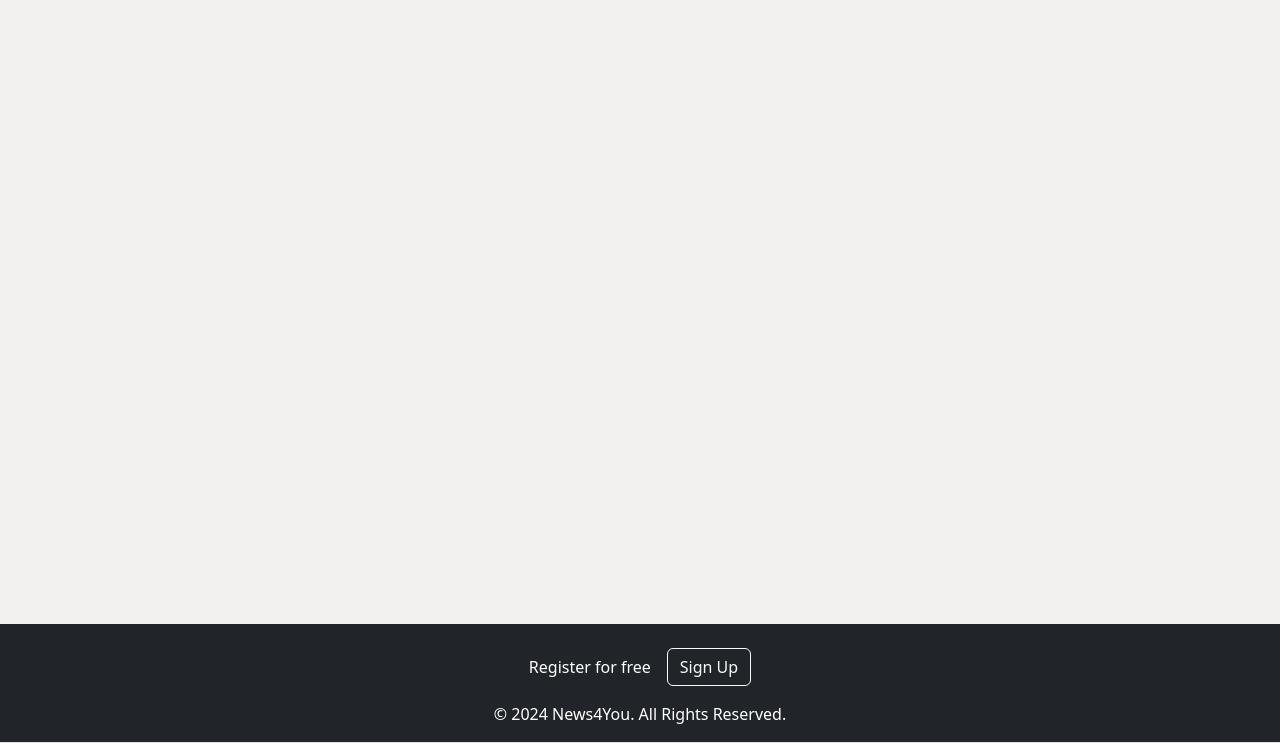
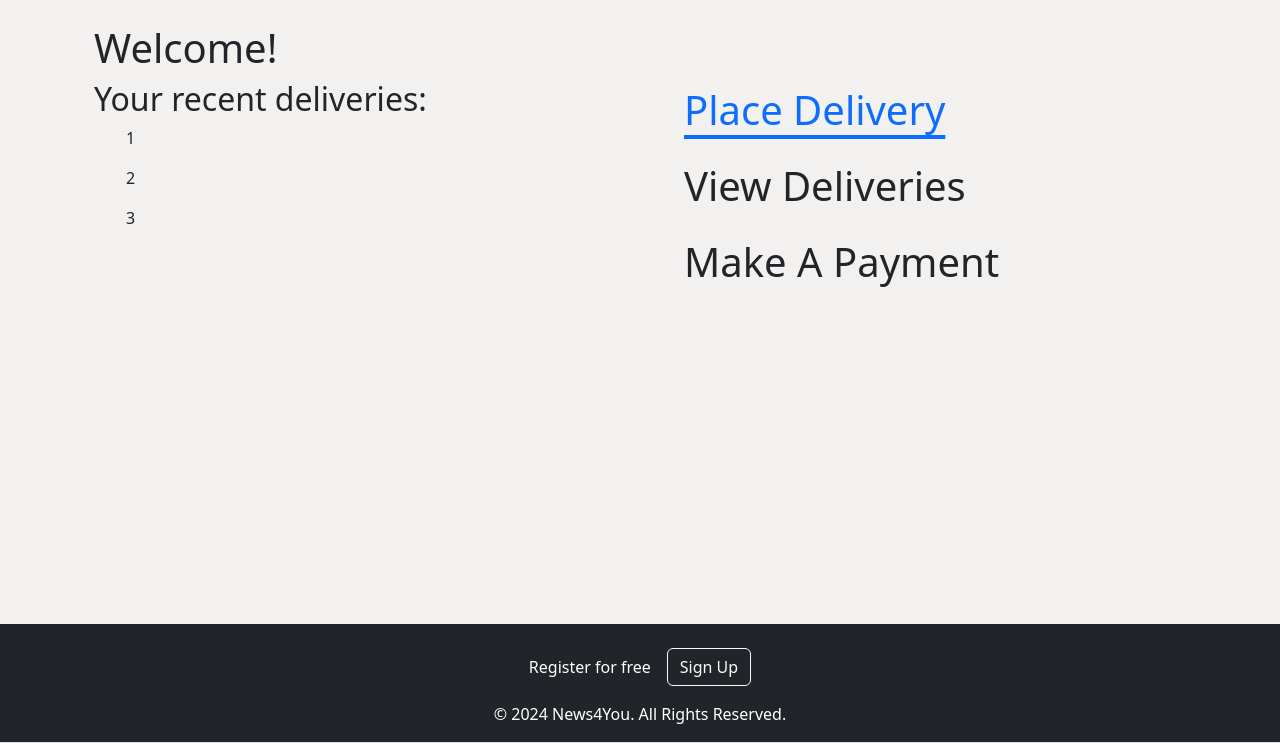
Before and after one commit to xavica0125/Delivery-Service, a Django app: template delivery-service/templates/customer_home.html in a window 1280 px wide. Shown: the part 57-800 px from the top of the page. Run offline with Django 3.2, Linux system fonts and the light colour scheme; the template is opened without the code that fills it, so the values that code supplies are empty.

Commit message:
FEAT: Created create_delivery template, url, and view

```diff
--- a/delivery-service/templates/customer_home.html
+++ b/delivery-service/templates/customer_home.html
@@ -1 +1,28 @@
 {% extends 'base.html' %}
+
+{% block content %}
+<div class="container-fluid">
+    <div class="row">
+        <div class="col">
+            <h1> Welcome! </h1>
+        </div>
+    </div>
+    <div class="row">
+        <div class="col-6">
+            <h2> Your recent deliveries: </h2>
+            <ul> 1 </ul>
+            <ul> 2 </ul>
+            <ul> 3 </ul>
+        </div>
+        <div class="col-6 text-start fs-1">
+            <ul>
+                <a href="{% url 'create_delivery' %}" class="link-offset-2">
+                    Place Delivery </a>
+            </ul>
+            <ul> View Deliveries </ul>
+            <ul> Make A Payment </ul>
+        </div>
+    </div>
+</div>
+
+{% endblock %}
--- a/delivery-service/users/urls.py
+++ b/delivery-service/users/urls.py
@@ -12,6 +12,7 @@ urlpatterns = [
         "address_confirmation/", views.address_confirmation, name="address_confirmation"
     ),
     path("home/", views.customer_home, name="customer_home"),
+    path("create_delivery/", views.create_delivery, name="create_delivery"),
     path(
         "reset_password/",
         auth_views.PasswordResetView.as_view(
```
Also changed, not shown: delivery-service/users/views.py (+6 -3 lines).
